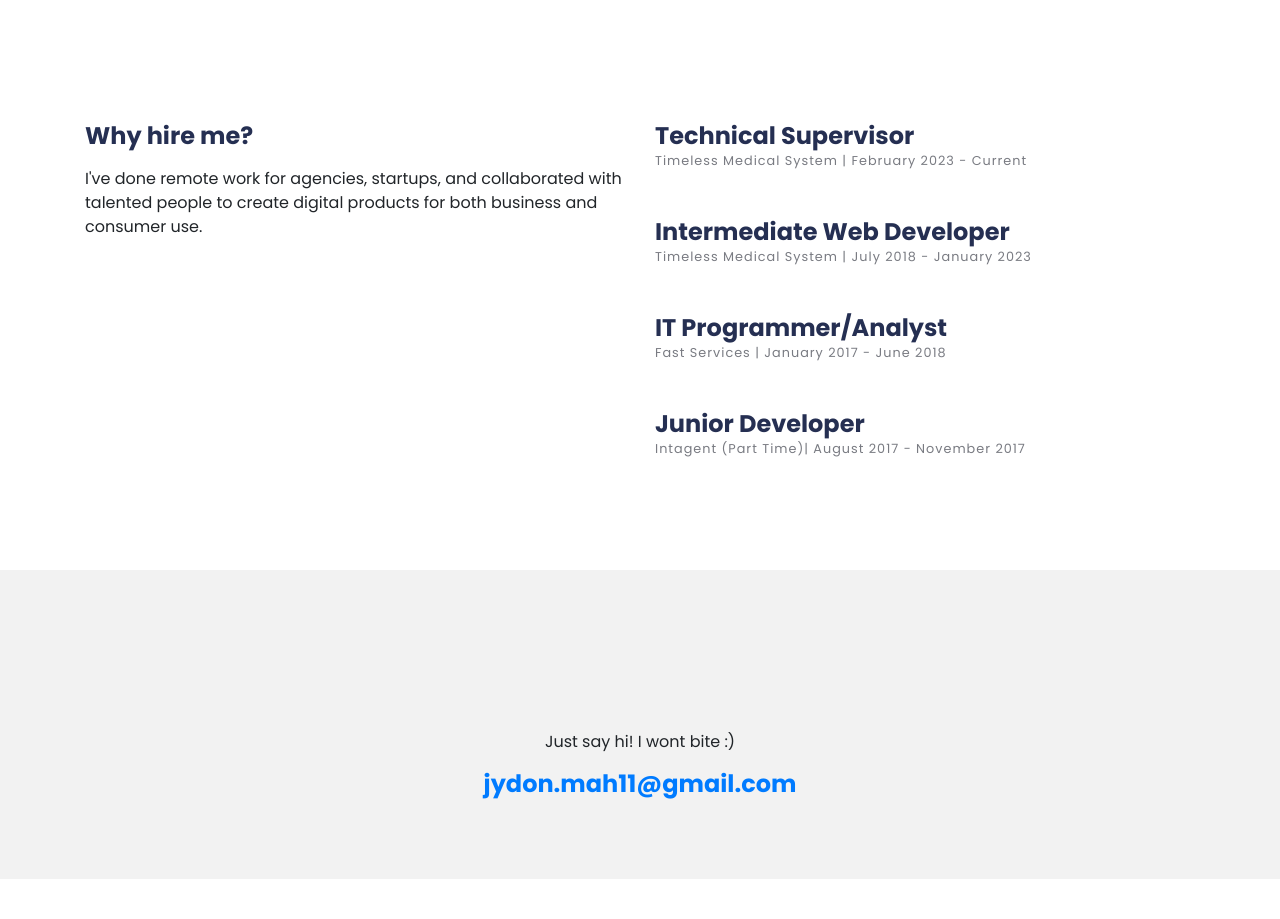
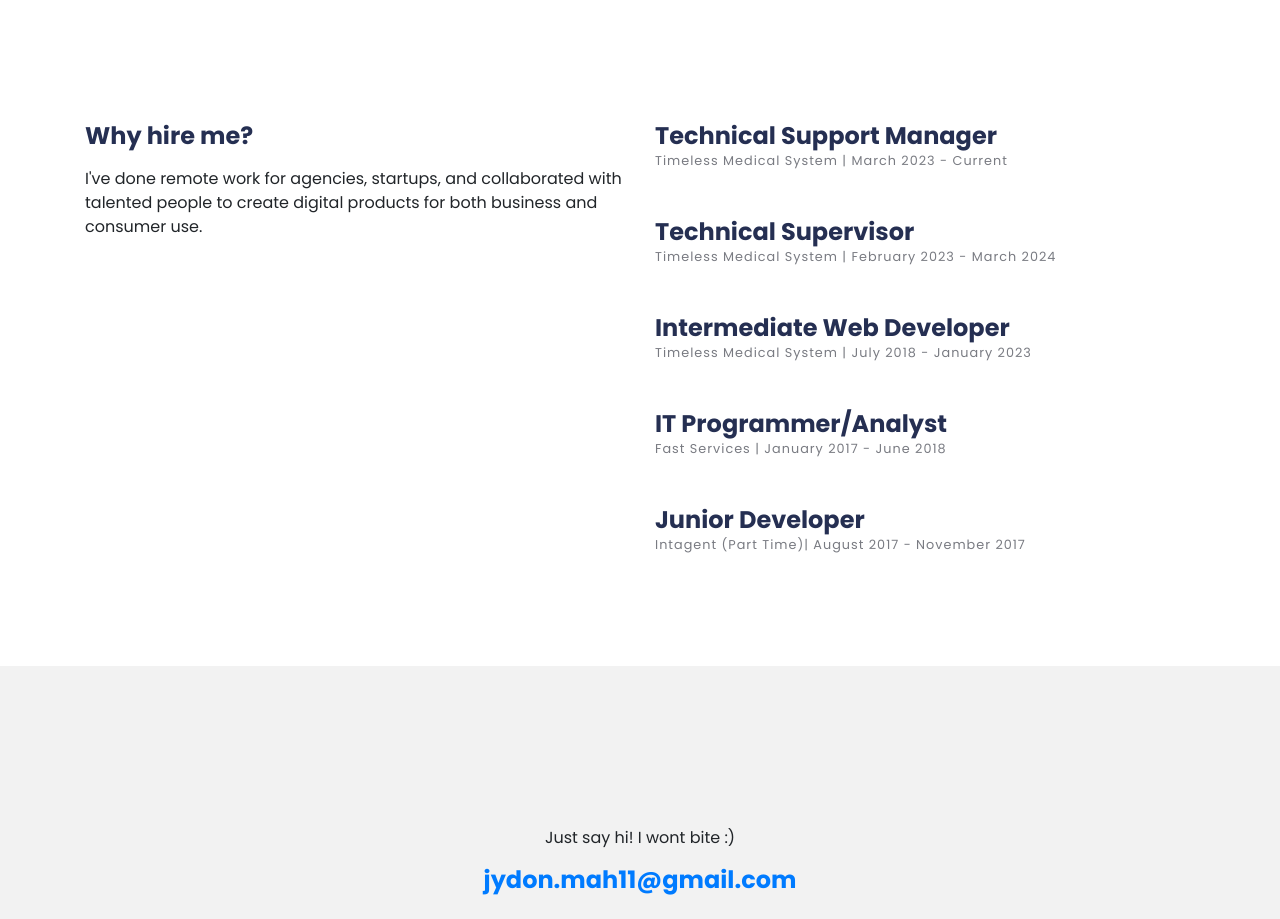
Before and after one commit to jydonmah11/jydonmah11-github.io, a plain HTML site: page index.html in a window 1280 px wide. Shown: the part 1580-2499 px from the top of the page. Before the commit the page ends 2459 px from the top, so only its background shows below. Drawn offline with nearby package versions, Linux system fonts and the light colour scheme.

Commit message:
Update index.html

```diff
--- a/index.html
+++ b/index.html
@@ -125,8 +125,12 @@
                     <div class="col-12 col-md-6">
                         <div class="exp-lists">
                             <div class="list">
+                                <h4 class="title">Technical Support Manager</h4>
+                                <span class="date">Timeless Medical System | March 2023 - Current</span>
+                            </div>
+                            <div class="list">
                                 <h4 class="title">Technical Supervisor</h4>
-                                <span class="date">Timeless Medical System | February 2023 - Current</span>
+                                <span class="date">Timeless Medical System | February 2023 - March 2024</span>
                             </div>
                             <div class="list">
                                 <h4 class="title">Intermediate Web Developer</h4>
```
